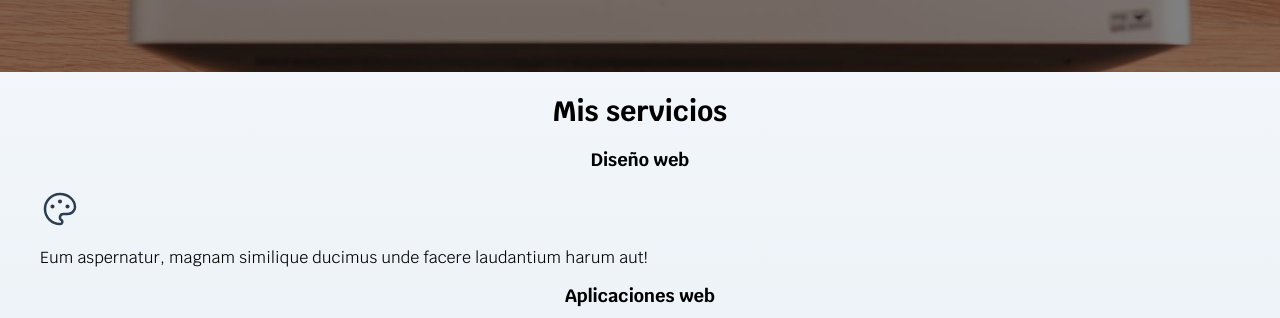
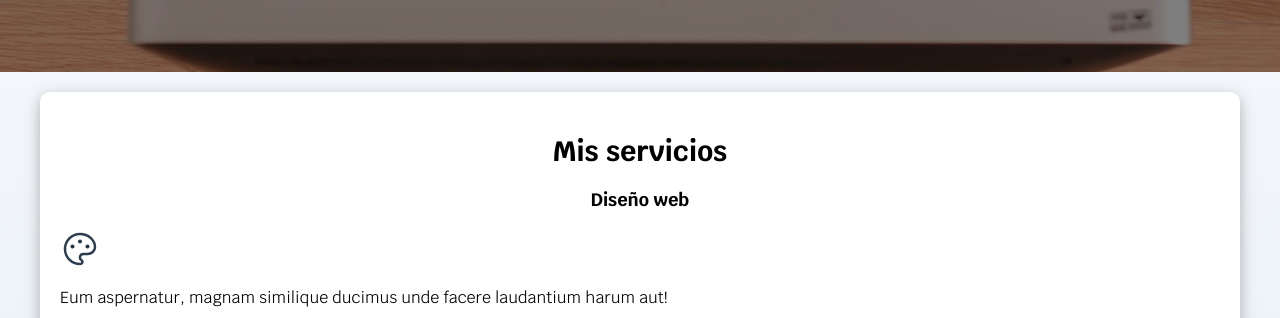
Before and after one commit to leoOR06/freelancer_inicio, a plain HTML site: page index.html in a window 1280 px wide. Shown: the part 516-834 px from the top of the page. Drawn offline with Linux system fonts and the light colour scheme.

Commit message:
Se añaden las sombras a mis servicios y se le añade margen para que se separe del contenido superior

```diff
--- a/CSS/Styles.css
+++ b/CSS/Styles.css
@@ -123,6 +123,16 @@ text-align: center;
     }
 }
 
+
+.sombra{
+    -webkit-box-shadow: 0px 5px 15px 0px rgba(112,112,112,0.54);
+    -moz-box-shadow: 0px 5px 15px 0px rgba(112,112,112,0.54);
+    box-shadow: 0px 5px 15px 0px rgba(112,112,112,0.54);
+    background-color:var(--blanco) ;
+    padding: 2rem;
+    border-radius: 1rem;
+}
+
 .nav-bg{
     background-color: var(--secundario);
 }
@@ -141,6 +151,8 @@ color: var(--oscuro);
 
     position: relative;/*el padre siempre debe tener posición relativa*/
     /*para que el hijo se posicione de forma absoluta*/
+    margin-bottom: 2rem;/*para separar el contenido de la tarjeta
+    mis servicios*/
 }
 
 .contenido-hero{
--- a/index.html
+++ b/index.html
@@ -55,7 +55,7 @@
 
     </section>
 
-    <main class="contenedor">
+    <main class="contenedor sombra">
       <h2>Mis servicios</h2>
 
       <section>
```
